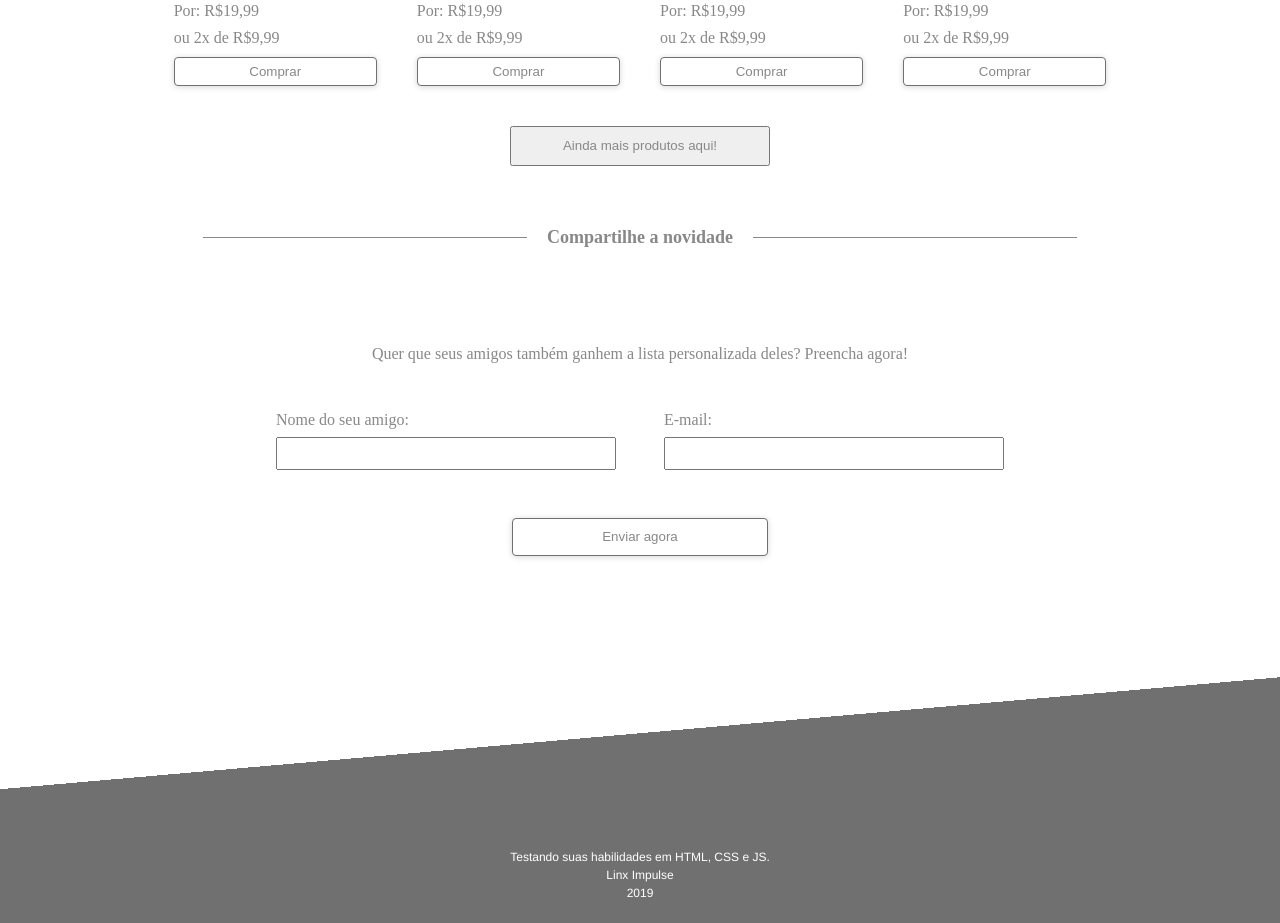
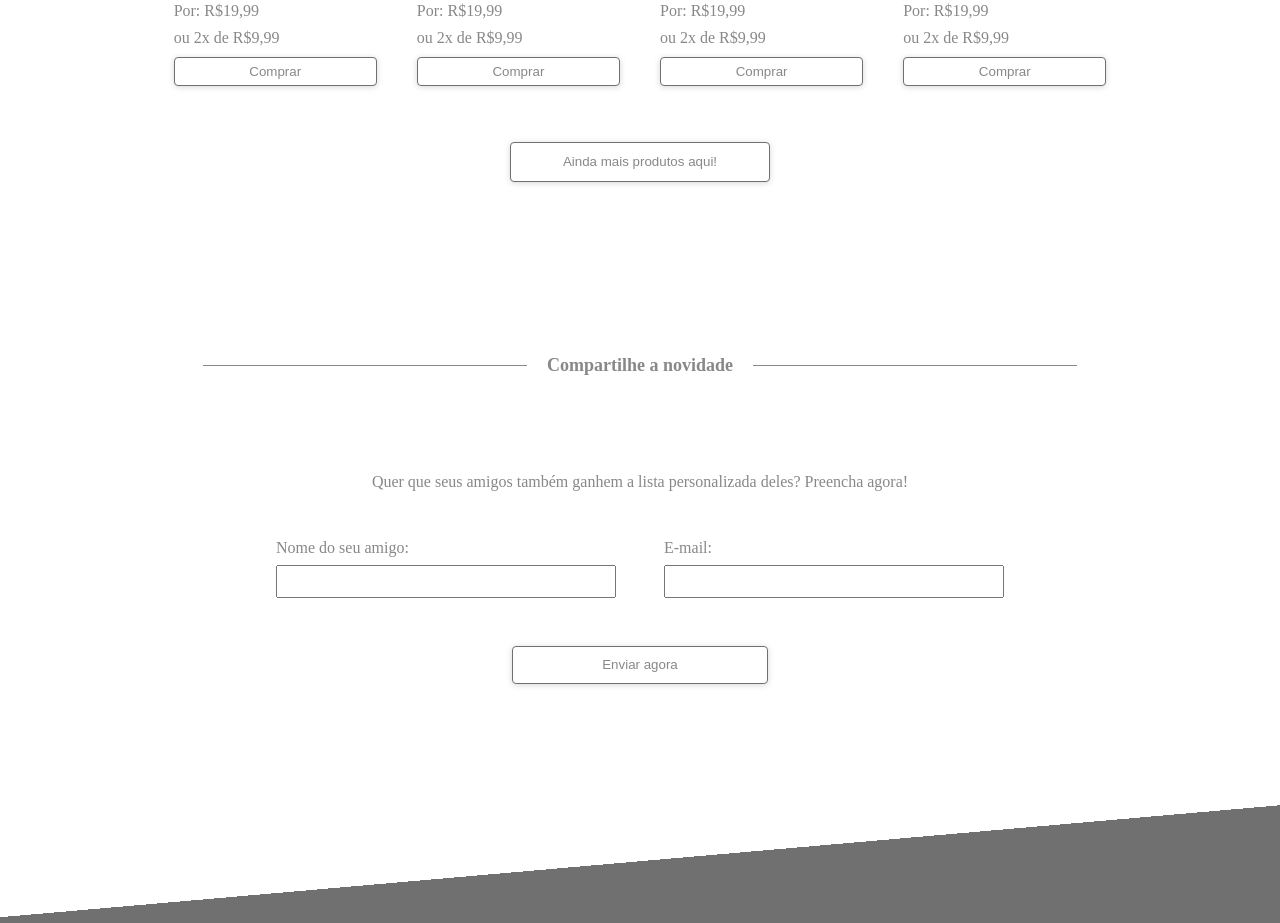
Before and after one commit to enricomartins018/mod5_mock_react, a React (Vite) app in the folder mod5_mock_react/: page / in a window 1280 px wide. Shown: the part 1600-2523 px from the top of the page. Built offline with nearby package versions, Linux system fonts and the light colour scheme.

Commit message:
feat: Redimensionando Collection.

```diff
--- a/mod5_mock_react/src/components/Collection/Collection.module.css
+++ b/mod5_mock_react/src/components/Collection/Collection.module.css
@@ -19,5 +19,12 @@
     margin-bottom: 3rem;
     width: 16.25rem;
     height: 2.5rem;
+    background-color: white;
     color: #888888;
+    box-shadow: 0px 1px 6px #00000029;
+    border-radius: 4px;
+    border: 1px solid #707070;
+    opacity: 1;
+    margin-top: 1rem;
+    margin-bottom: 10rem;
 }
```
